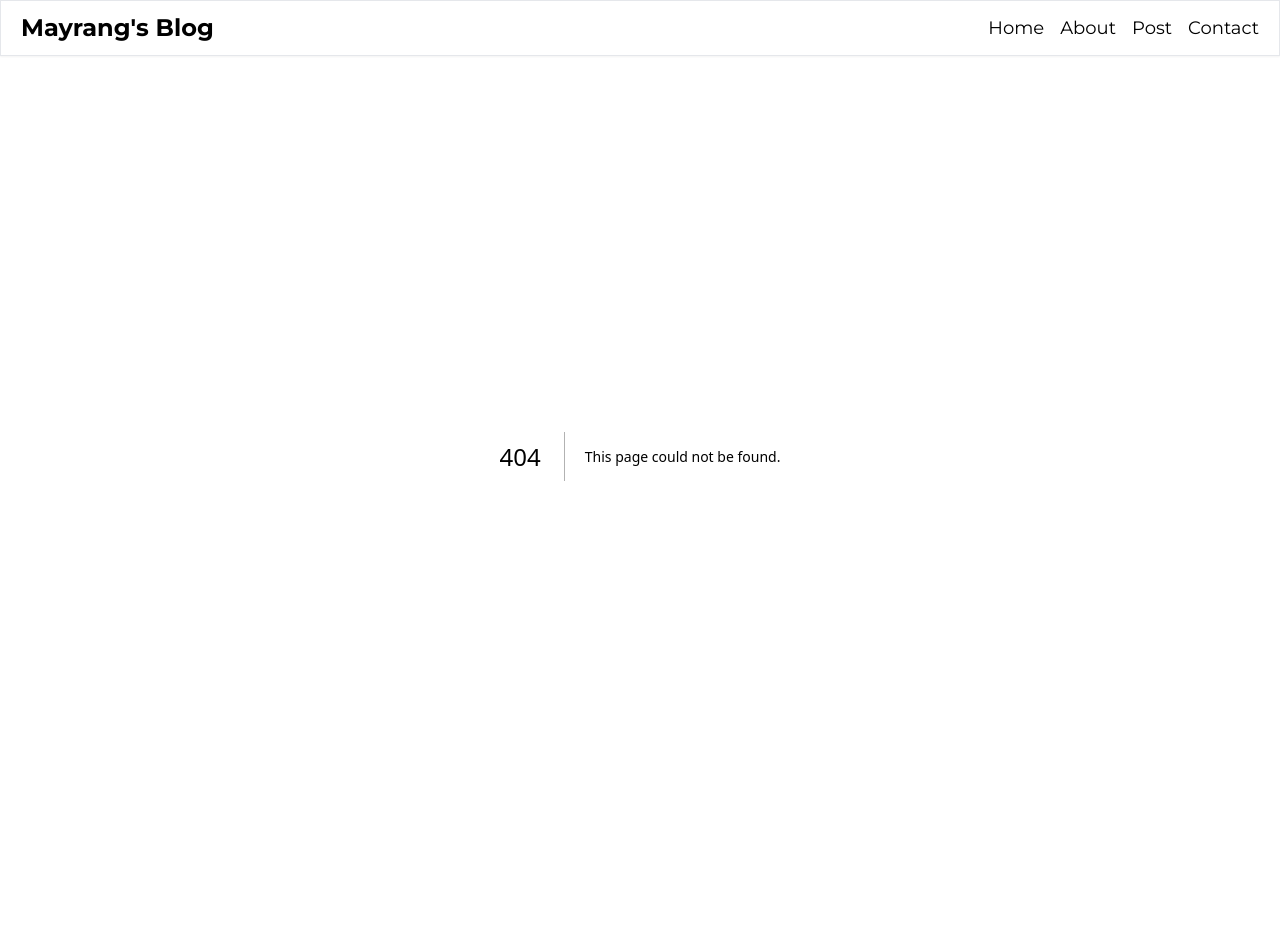
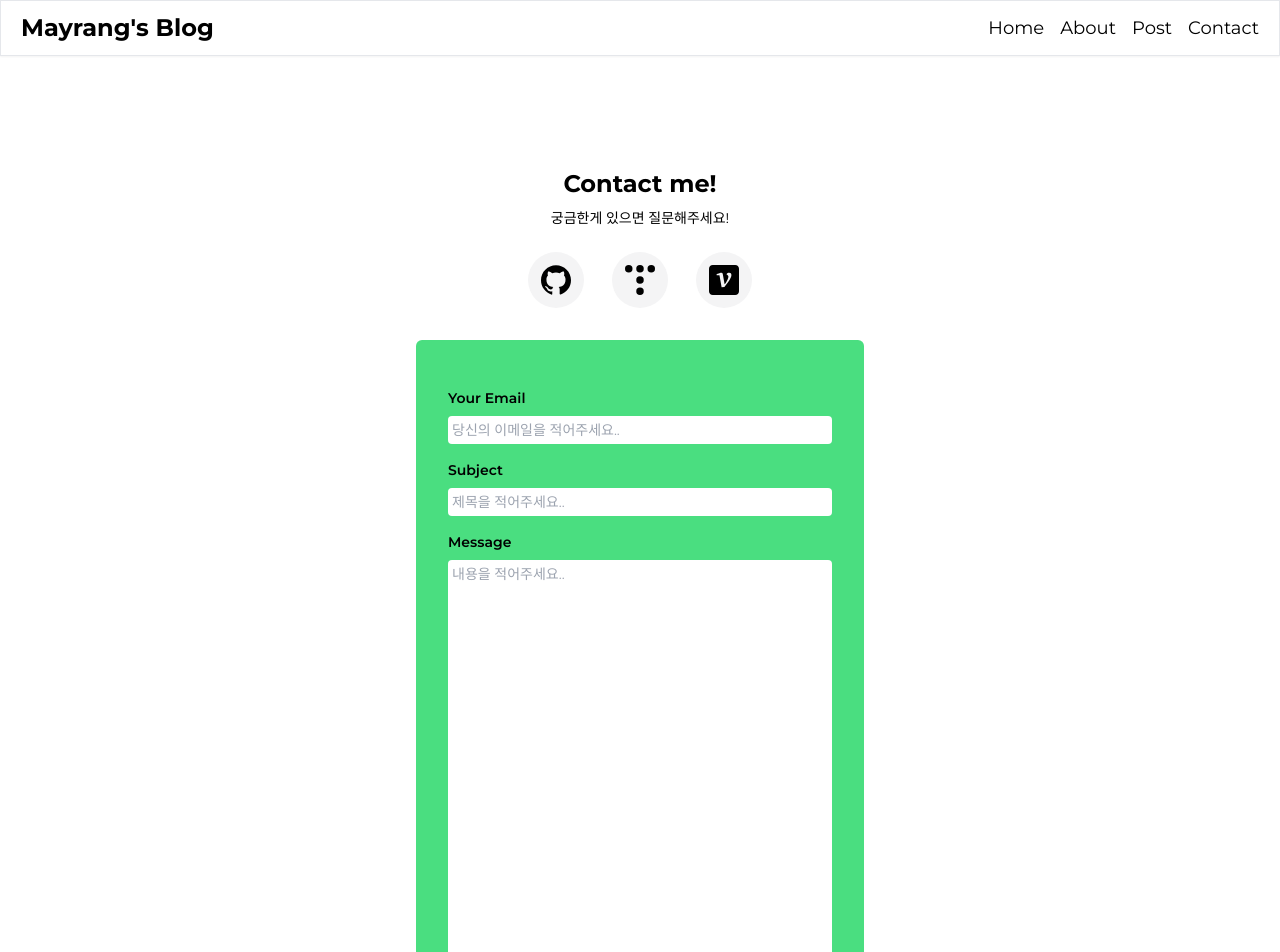
Before and after one commit to mayrang/next-blog-beta, a Next.js app: page /contact in a window 1280 px wide. Before the commit this address had no page. Shown: the top 952 px of the page. Before the commit the page ends 856 px from the top, so only its background shows below. Built offline with nearby package versions, Linux system fonts and the light colour scheme.

Commit message:
contact page 새성, design 완성, navbar design 수정

```diff
--- a/package.json
+++ b/package.json
@@ -16,11 +16,13 @@
     "eslint": "8.39.0",
     "eslint-config-next": "13.3.4",
     "next": "13.3.4",
+    "nodemailer": "^6.9.1",
     "postcss": "8.4.23",
     "react": "18.2.0",
     "react-dom": "18.2.0",
     "react-icons": "^4.8.0",
     "tailwindcss": "3.3.2",
-    "typescript": "5.0.4"
+    "typescript": "5.0.4",
+    "yup": "^1.1.1"
   }
 }
--- /dev/null
+++ b/src/app/contact/page.tsx
@@ -0,0 +1,35 @@
+import MailForm from "@/components/MailForm";
+import Link from "next/link";
+import React from "react";
+import { SiTistory, SiVelog, SiGithub, SiV } from "react-icons/si";
+export default function ContactPage() {
+  return (
+    <main className="flex flex-col items-center py-28">
+      <h2 className="text-2xl font-bold">Contact me!</h2>
+      <span className="text-sm mt-2 mb-6">궁금한게 있으면 질문해주세요!</span>
+      <section className="flex items-center justify-between   gap-7">
+        <Link
+          href="https://github.com/mayrang"
+          className="w-14 h-14 bg-zinc-100 rounded-full flex items-center justify-center"
+        >
+          <SiGithub className="text-3xl" />
+        </Link>
+        <Link
+          href="https://mayrang.tistory.com/"
+          className="w-14 h-14 bg-zinc-100 rounded-full flex items-center justify-center"
+        >
+          <SiTistory className="text-3xl" />
+        </Link>
+        <Link
+          href="https://velog.io/@mayrang"
+          className="w-14 h-14 bg-zinc-100 rounded-full flex items-center justify-center"
+        >
+          <SiVelog className="text-3xl" />
+        </Link>
+      </section>
+      <section className="mt-8">
+        <MailForm />
+      </section>
+    </main>
+  );
+}
--- /dev/null
+++ b/src/components/MailForm.tsx
@@ -0,0 +1,70 @@
+"use client";
+import React, { useState } from "react";
+
+type EmailFormData = {
+  emailAdress: string;
+  subject: string;
+  message: string;
+};
+export default function MailForm() {
+  const [emailFormData, setEmailFormData] = useState<EmailFormData>({
+    emailAdress: "",
+    subject: "",
+    message: "",
+  });
+
+  const changeEmailFormData = (e: React.ChangeEvent<HTMLInputElement | HTMLTextAreaElement>) => {
+    setEmailFormData((prev) => ({ ...prev, [e.target.name]: e.target.value }));
+  };
+  return (
+    <form className="p-8 rounded-md bg-green-400">
+      <section className="my-4">
+        <label htmlFor="adress" className="block text-sm  mb-2 font-semibold">
+          Your Email
+        </label>
+        <input
+          id="adress"
+          name="emailAdress"
+          value={emailFormData.emailAdress}
+          onChange={changeEmailFormData}
+          type="email"
+          placeholder="당신의 이메일을 적어주세요.."
+          className="border-none outline-none rounded p-1 text-sm w-96"
+        />
+      </section>
+      <section className="my-4">
+        <label htmlFor="subject" className="block text-sm  mb-2 font-semibold">
+          Subject
+        </label>
+        <input
+          id="subject"
+          name="subject"
+          value={emailFormData.subject}
+          onChange={changeEmailFormData}
+          placeholder="제목을 적어주세요.."
+          className="border-none outline-none rounded p-1 text-sm w-96"
+        />
+      </section>
+
+      <section className="my-4">
+        <label htmlFor="message" className="block text-sm mb-2 font-semibold">
+          Message
+        </label>
+        <textarea
+          id="message"
+          name="message"
+          value={emailFormData.message}
+          onChange={changeEmailFormData}
+          rows={20}
+          className="border-none outline-none rounded p-1 text-sm w-96"
+          placeholder="내용을 적어주세요.."
+        />
+      </section>
+      <div className="flex items-center justify-center">
+        <button className="px-3 font-semibold  py-2  text-lg bg-yellow-300 rounded border-none outline-none">
+          Submit
+        </button>
+      </div>
+    </form>
+  );
+}
--- a/src/components/NavBar.tsx
+++ b/src/components/NavBar.tsx
@@ -3,7 +3,7 @@
 
 export default function NavBar() {
   return (
-    <nav className="fixed w-full h-14  bg-white   shadow-sm">
+    <nav className="fixed w-full h-14  bg-white z-10   shadow-sm">
       <div className="flex h-full w-full items-center px-5 justify-between border border-b">
         <Link href="/" className="font-bold text-2xl">
           Mayrang&apos;s Blog
```
Also changed, not shown: 2 other files (tests, documents, lock files or other folders).
